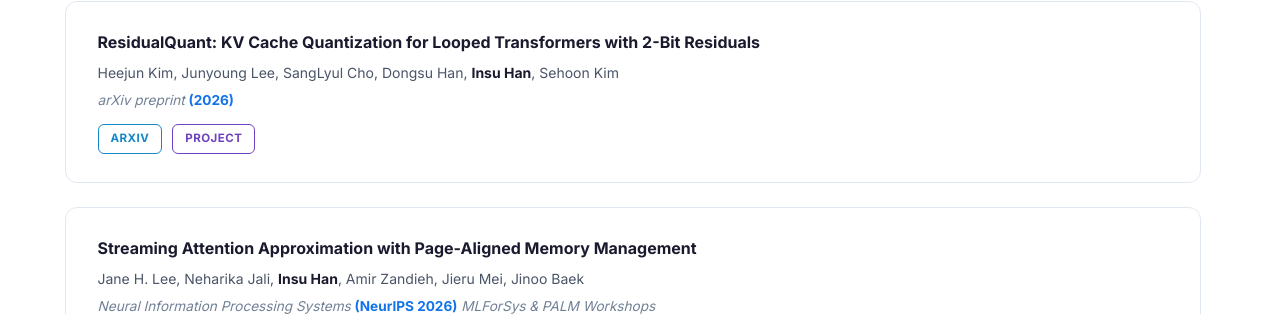
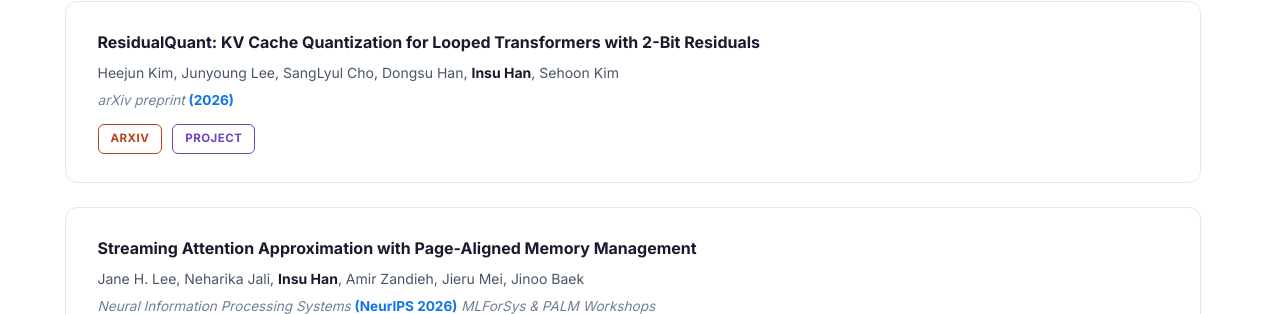
Before and after one commit to kaist-flexml-lab/kaist-flexml-lab.github.io, a Jekyll site: the page built from publications.html, in a window 1280 px wide. Shown: the part 516-830 px from the top of the page. Built offline with Jekyll 4.4.1, drawn with Linux system fonts in a browser that asks for light colours.

Commit message:
Change PDF link class to 'pub-link--arxiv'

```diff
--- a/publications.html
+++ b/publications.html
@@ -51,7 +51,7 @@ permalink: /publications/
             <div class="pub-authors">Heejun Kim, Junyoung Lee, SangLyul Cho, Dongsu Han, <strong>Insu Han</strong>, Sehoon Kim</div>
             <div class="pub-venue">arXiv preprint <strong>(2026)</strong></div>
             <div style="display:flex; gap:10px; flex-wrap:wrap;">
-              <a href="https://arxiv.org/pdf/2610.10381" class="pub-link pub-link--pdf">arXiv</a>
+              <a href="https://arxiv.org/pdf/2610.10381" class="pub-link pub-link--arxiv">arXiv</a>
               <a href="https://seal-kaist.github.io/projects/ResidualQuant" class="pub-link pub-link--website">Project</a>
             </div>
           </div>
```
